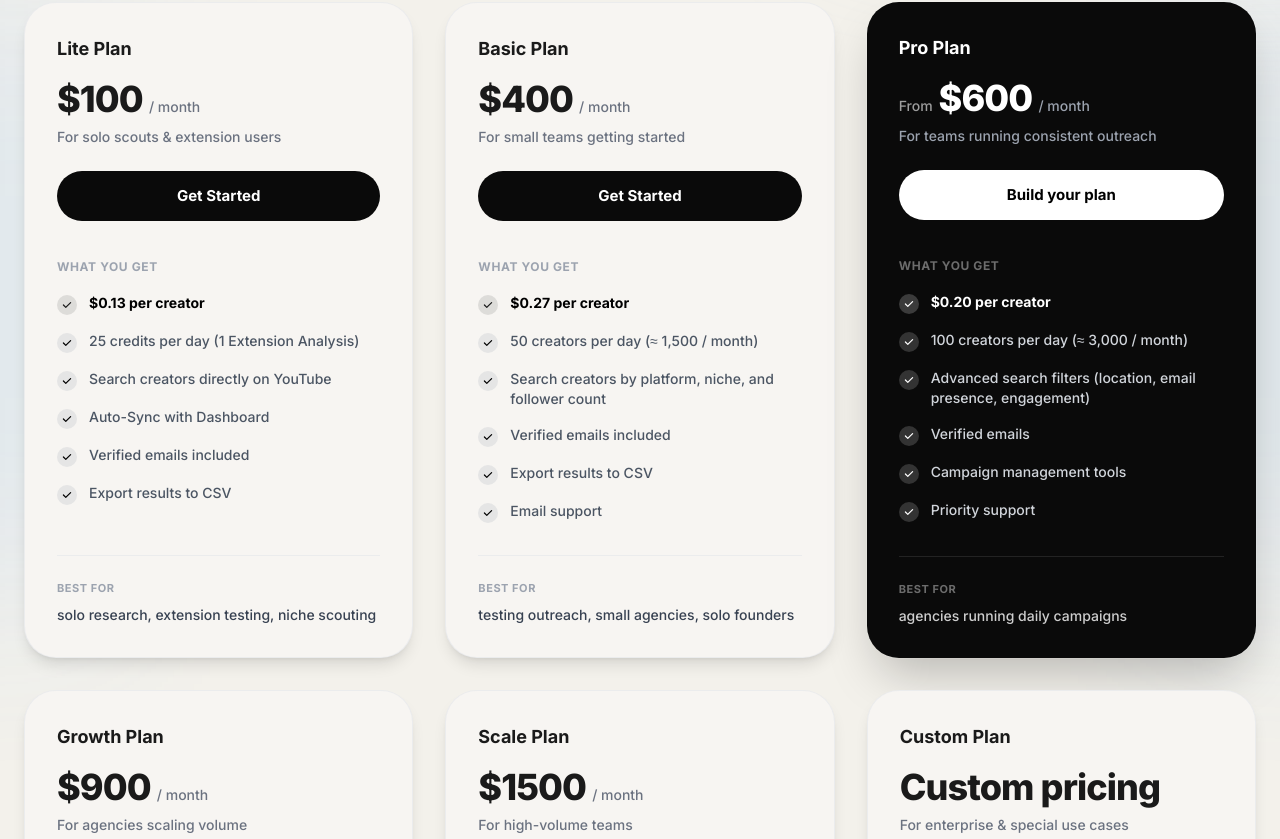
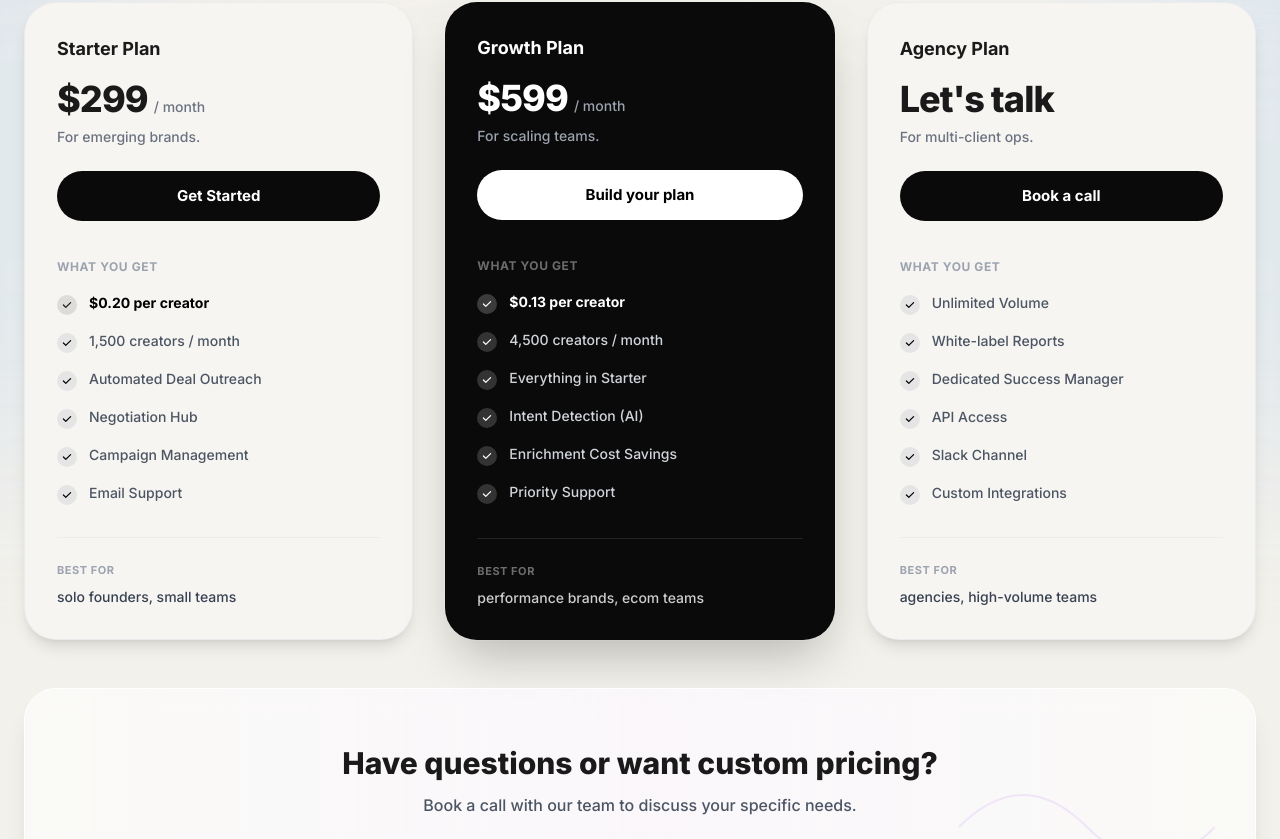
Before and after one commit to Velari-bot/ai-social-media-outreach, a Next.js app: page /pricing in a window 1280 px wide. Shown: the part 441-1280 px from the top of the page. Built offline with nearby package versions, Linux system fonts and the light colour scheme; no server answers.

Commit message:
feat: update pricing model to High-Ticket Ops (Starter/Growth/Agency)

```diff
--- a/app/pricing/page.tsx
+++ b/app/pricing/page.tsx
@@ -10,101 +10,52 @@ import { auth } from "@/lib/firebase";
 
 const tiers = [
     {
-        name: "Lite",
-        price: 100,
-        dailyLimit: 25,
-        monthlyVolume: "750",
-        costPerCreator: "0.13",
-        description: "For solo scouts & extension users",
-        bestFor: "solo research, extension testing, niche scouting",
-        features: [
-            "25 credits per day (1 Extension Analysis)",
-            "Search creators directly on YouTube",
-            "Auto-Sync with Dashboard",
-            "Verified emails included",
-            "Export results to CSV"
-        ]
-    },
-    {
-        name: "Basic",
-        price: 400,
+        name: "Starter",
+        price: 299,
         dailyLimit: 50,
         monthlyVolume: "1,500",
-        costPerCreator: "0.27",
-        description: "For small teams getting started",
-        bestFor: "testing outreach, small agencies, solo founders",
+        costPerCreator: "0.20",
+        description: "For emerging brands.",
+        bestFor: "solo founders, small teams",
         features: [
-            "50 creators per day (≈ 1,500 / month)",
-            "Search creators by platform, niche, and follower count",
-            "Verified emails included",
-            "Export results to CSV",
-            "Email support"
-        ]
-    },
-    {
-        name: "Pro",
-        price: 600,
-        fromText: "From",
-        dailyLimit: 100,
-        monthlyVolume: "3,000",
-        costPerCreator: "0.20",
-        isDark: true,
-        description: "For teams running consistent outreach",
-        bestFor: "agencies running daily campaigns",
-        features: [
-            "100 creators per day (≈ 3,000 / month)",
-            "Advanced search filters (location, email presence, engagement)",
-            "Verified emails",
-            "Campaign management tools",
-            "Priority support"
+            "1,500 creators / month",
+            "Automated Deal Outreach",
+            "Negotiation Hub",
+            "Campaign Management",
+            "Email Support"
         ]
     },
     {
         name: "Growth",
-        price: 900,
-        dailyLimit: 200,
-        monthlyVolume: "6,000",
-        costPerCreator: "0.15",
-        description: "For agencies scaling volume",
-        bestFor: "teams with systems + automation",
+        price: 599,
+        dailyLimit: 150,
+        monthlyVolume: "4,500",
+        costPerCreator: "0.13",
+        isDark: true,
+        description: "For scaling teams.",
+        bestFor: "performance brands, ecom teams",
         features: [
-            "200 creators per day (≈ 6,000 / month)",
-            "Everything in Pro",
-            "API access for automation",
-            "White-label reports",
-            "Dedicated success manager"
+            "4,500 creators / month",
+            "Everything in Starter",
+            "Intent Detection (AI)",
+            "Enrichment Cost Savings",
+            "Priority Support"
         ]
     },
     {
-        name: "Scale",
-        price: 1500,
-        dailyLimit: 400,
-        monthlyVolume: "12,000",
-        costPerCreator: "0.13",
-        description: "For high-volume teams",
-        bestFor: "large agencies and outbound teams",
-        features: [
-            "400 creators per day (≈ 12,000 / month)",
-            "Everything in Growth",
-            "Unlimited seats",
-            "Custom integrations",
-            "SLA-backed support"
-        ]
-    },
-    {
-        name: "Custom",
+        name: "Agency",
         price: "Custom",
-        priceText: "Custom pricing",
-        description: "For enterprise & special use cases",
-        bestFor: "enterprises, data platforms, marketplaces",
+        priceText: "Let's talk",
+        description: "For multi-client ops.",
+        bestFor: "agencies, high-volume teams",
         isCustom: true,
         features: [
-            "Unlimited creator volume",
-            "Full API access",
-            "Custom discovery logic",
-            "Dedicated engineering support",
-            "24/7 priority support",
-            "On-premise or private deployments"
+            "Unlimited Volume",
+            "White-label Reports",
+            "Dedicated Success Manager",
+            "API Access",
+            "Slack Channel",
+            "Custom Integrations"
         ]
     }
 ];
@@ -143,13 +94,10 @@ function PricingContent() {
             return;
         }
 
-        // Next.js requires static access to process.env variables (dynamic access like process.env[key] won't work in client bundles)
+        // Next.js requires static access to process.env variables
         const priceIds: Record<string, string | undefined> = {
-            "Lite": process.env.NEXT_PUBLIC_STRIPE_PRICE_LITE,
-            "Basic": process.env.NEXT_PUBLIC_STRIPE_PRICE_BASIC,
-            "Pro": process.env.NEXT_PUBLIC_STRIPE_PRICE_PRO,
-            "Growth": process.env.NEXT_PUBLIC_STRIPE_PRICE_GROWTH,
-            "Scale": process.env.NEXT_PUBLIC_STRIPE_PRICE_SCALE,
+            "Starter": process.env.NEXT_PUBLIC_STRIPE_PRICE_BASIC, // Reusing Basic ID likely, pending Stripe update
+            "Growth": process.env.NEXT_PUBLIC_STRIPE_PRICE_PRO,   // Reusing Pro ID likely
         };
 
         const priceId = priceIds[tier.name];
@@ -230,7 +178,6 @@ function PricingContent() {
                                         </h3>
 
                                         <div className="flex items-baseline gap-1.5 mb-2 mt-4">
-                                            {tier.fromText && <span className="text-sm font-medium opacity-60">{tier.fromText}</span>}
                                             <span className="text-4xl font-[800] tracking-tight">
                                                 {typeof tier.price === 'number' ? `$${tier.price}` : tier.priceText || tier.price}
                                             </span>
```
